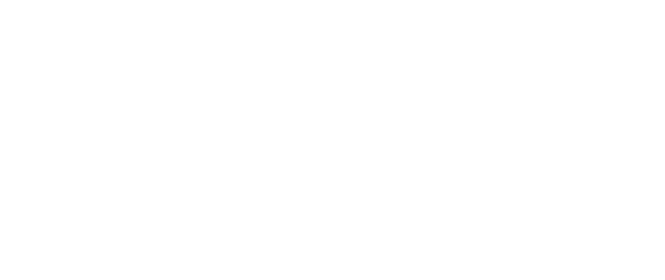
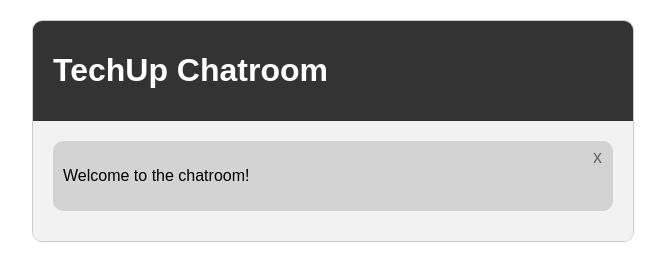
Before and after one commit to techupth/css-positioned-layout-fe-1-group-4, a website: page ex2-techup-chatroom/index.html in a window 1280 px wide. Shown: the whole page, without its empty margins (307-972 px from the left). Drawn offline with Linux system fonts and the light colour scheme.

Commit message:
tum's work

```diff
--- a/ex1-bubble-tea-shop/style.css
+++ b/ex1-bubble-tea-shop/style.css
@@ -1,5 +1,46 @@
 body {
   font-family: "Kanit";
+
+
+/* Start coding here */
+margin: 0;
+padding: 0;
+box-sizing: border-box;
 }
 
-/* Start coding here */
+.container {
+position: relative;
+width: 100%;
+text-align: center;
+}
+
+.container img {
+width: 100%;
+max-width: 500px; /* ปรับขนาดรูปภาพตามต้องการ */
+height: auto;
+display: block;
+margin: 0 auto;
+}
+
+.name {
+position: absolute;
+top: 50%;
+left: 50%;
+transform: translate(-50%, -50%);
+background-color: rgba(255, 255, 255, 0.7); /* ปรับความโปร่งใสของพื้นหลัง */
+padding: 10px 20px;
+border-radius: 10px;
+font-size: 24px;
+font-weight: bold;
+}
+
+.location {
+position: absolute;
+bottom: 10px;
+left: 50%;
+transform: translateX(-50%);
+background-color: rgba(255, 255, 255, 0.7); /* ปรับความโปร่งใสของพื้นหลัง */
+padding: 5px 10px;
+border-radius: 5px;
+font-size: 16px;
+}
--- a/ex2-techup-chatroom/index.html
+++ b/ex2-techup-chatroom/index.html
@@ -14,7 +14,17 @@
 </head>
 
 <body>
-  <!-- Start coding here -->
+  <div class="container">
+    <div class="header">
+      <h1>TechUp Chatroom</h1>
+    </div>
+    <div class="chatroom">
+      <div class="message">
+        <p>Welcome to the chatroom!</p>
+        <button class="close-button">x</button>
+      </div>
+    </div>
+  </div>
 </body>
 
 </html>
--- a/ex2-techup-chatroom/style.css
+++ b/ex2-techup-chatroom/style.css
@@ -1 +1,48 @@
 /* Start coding here */
+body {
+  font-family: Arial, sans-serif;
+  margin: 0;
+  padding: 0;
+}
+
+.container {
+  max-width: 600px;
+  margin: 20px auto;
+  border: 1px solid #ccc;
+  border-radius: 10px;
+  overflow: hidden;
+}
+
+.header {
+  background-color: #333;
+  color: white;
+  padding: 10px 20px;
+}
+
+.chatroom {
+  background-color: #f2f2f2;
+  padding: 20px;
+}
+
+.message {
+  background-color: lightgrey;
+  padding: 10px;
+  border-radius: 10px;
+  position: relative;
+  margin-bottom: 10px;
+}
+
+.close-button {
+  position: absolute;
+  top: 5px;
+  right: 5px;
+  background-color: transparent;
+  border: none;
+  color: #666;
+  font-size: 18px;
+  cursor: pointer;
+}
+
+.close-button:hover {
+  color: red;
+}
```
Also changed, not shown: ex1-bubble-tea-shop/index.html (+4 -4 lines).
